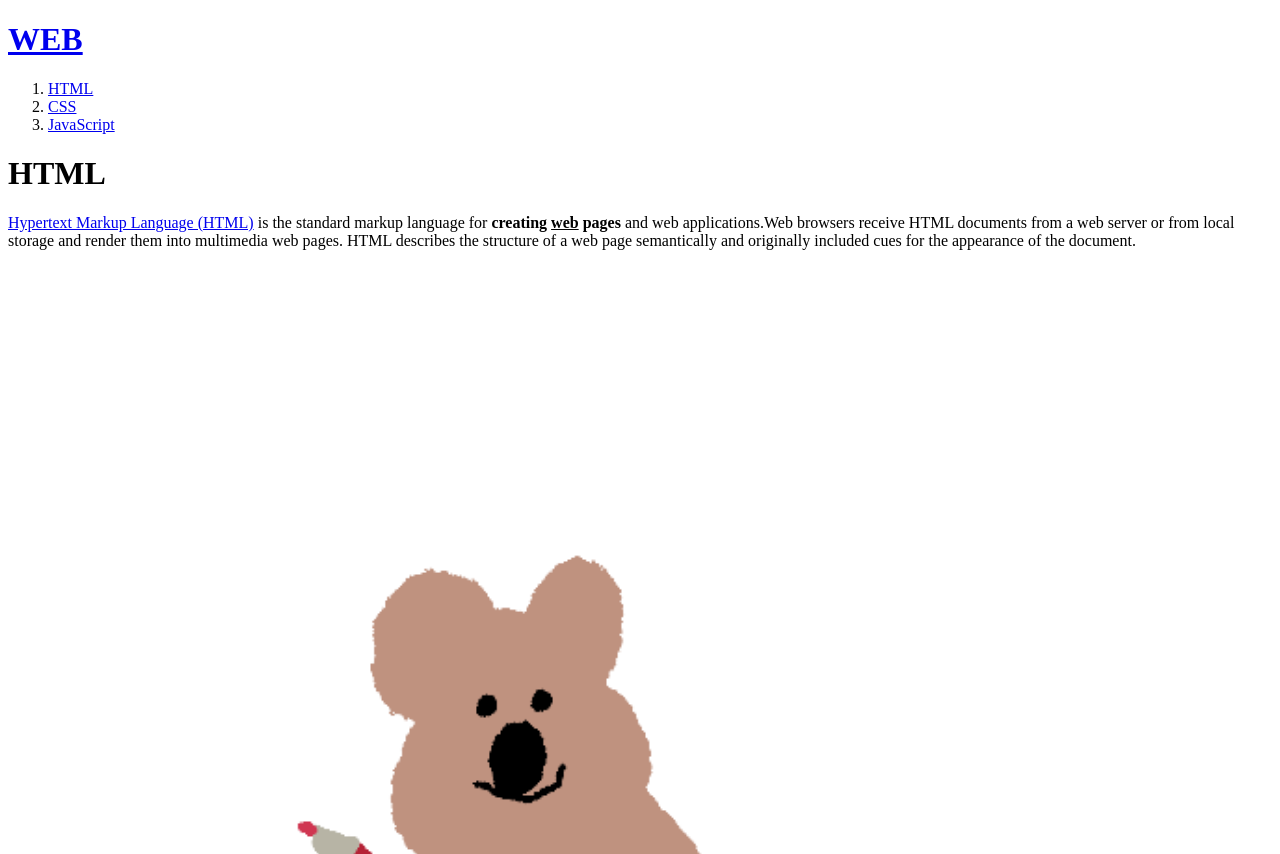
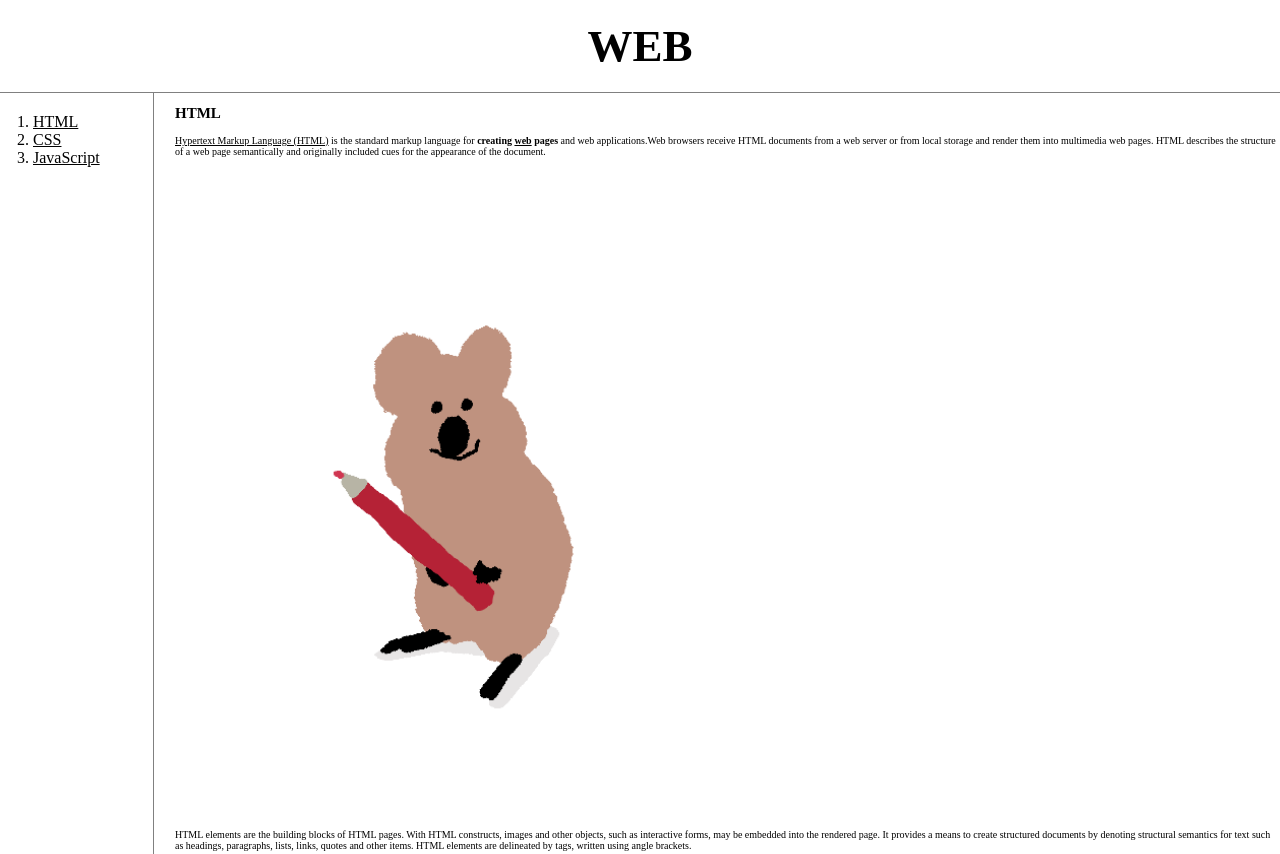
Before and after one commit to junkyucho0114/web1, a plain HTML site: page 1.html in a window 1280 px wide. Shown: the top 854 px of the page. Drawn offline with Linux system fonts and the light colour scheme.

Commit message:
Lession 15 - CSS 마무리

```diff
--- a/1.html
+++ b/1.html
@@ -5,19 +5,25 @@
       <title>WEB1-HTML</title>
       <!-- <title>WEB1-HTML</title> -->
       <meta name="twitter:" content="" charset="utf-8">
+      <link rel="stylesheet" href="style.css">
 </head>
 <!-- 본문 -->
 <body>
-  <h1><a href="index.html">WEB</a></h1>
-    <ol>
-      <li><a href="1.html">HTML</a></li>
-      <li><a href="2.html">CSS</a></li>
-      <li><a href="3.html">JavaScript</a></li>
-    </ol>
-<h1>HTML</h1>
-<p><a href="https://www.w3.org/TR/2017/REC-html51-20171003/"
-  target="_blank" title="HTML Specification">Hypertext Markup Language (HTML)</a> is the standard markup language for <strong>creating <u>web</u> pages</strong> and web applications.Web browsers receive HTML documents from a web server or from local storage and render them into multimedia web pages. HTML describes the structure of a web page semantically and originally included cues for the appearance of the document.</p>
-<img src="https://junkyucho0114.github.io/web1/quakka.png" width="80%">
-<p></p><!--<p style="margin-top:30px;">-->HTML elements are the building blocks of HTML pages. With HTML constructs, images and other objects, such as interactive forms, may be embedded into the rendered page. It provides a means to create structured documents by denoting structural semantics for text such as headings, paragraphs, lists, links, quotes and other items. HTML elements are delineated by tags, written using angle brackets.
+  <h1><a href="index.html" style="text-decoration:none">WEB</a></h1>
+  <div id="grid">
+      <ol>
+        <li><a href="1.html">HTML</a></li>
+        <li><a href="2.html">CSS</a></li>
+        <li><a href="3.html">JavaScript</a></li>
+      </ol>
+      <div id=article>
+        <h2>HTML</h2>
+        <p>
+          <a href="https://www.w3.org/TR/2017/REC-html51-20171003/" target="_blank" title="HTML Specification">Hypertext Markup Language (HTML)</a> is the standard markup language for <strong>creating <u>web</u> pages</strong> and web applications.Web browsers receive HTML documents from a web server or from local storage and render them into multimedia web pages. HTML describes the structure of a web page semantically and originally included cues for the appearance of the document.</p>
+          <img src="https://junkyucho0114.github.io/web1/quakka.png" width="50%">
+          <p>HTML elements are the building blocks of HTML pages. With HTML constructs, images and other objects, such as interactive forms, may be embedded into the rendered page. It provides a means to create structured documents by denoting structural semantics for text such as headings, paragraphs, lists, links, quotes and other items. HTML elements are delineated by tags, written using angle brackets.</p>
+      </div>
+
+  </div>
 </body>
 </html>
```
Also changed, not shown: 2.html (+8 -4 lines), 3.html (+11 -6 lines), index.html (+5 -0 lines), mediaquary.html (+1 -0 lines).
